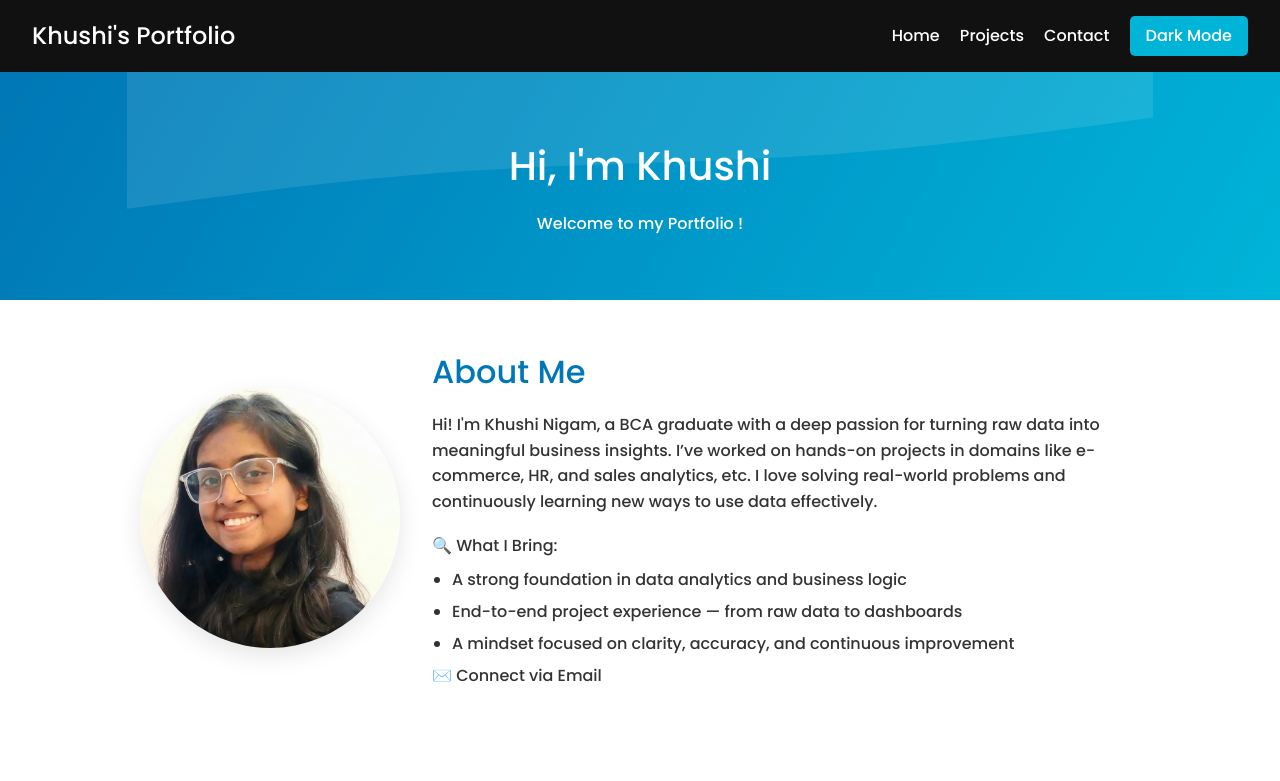
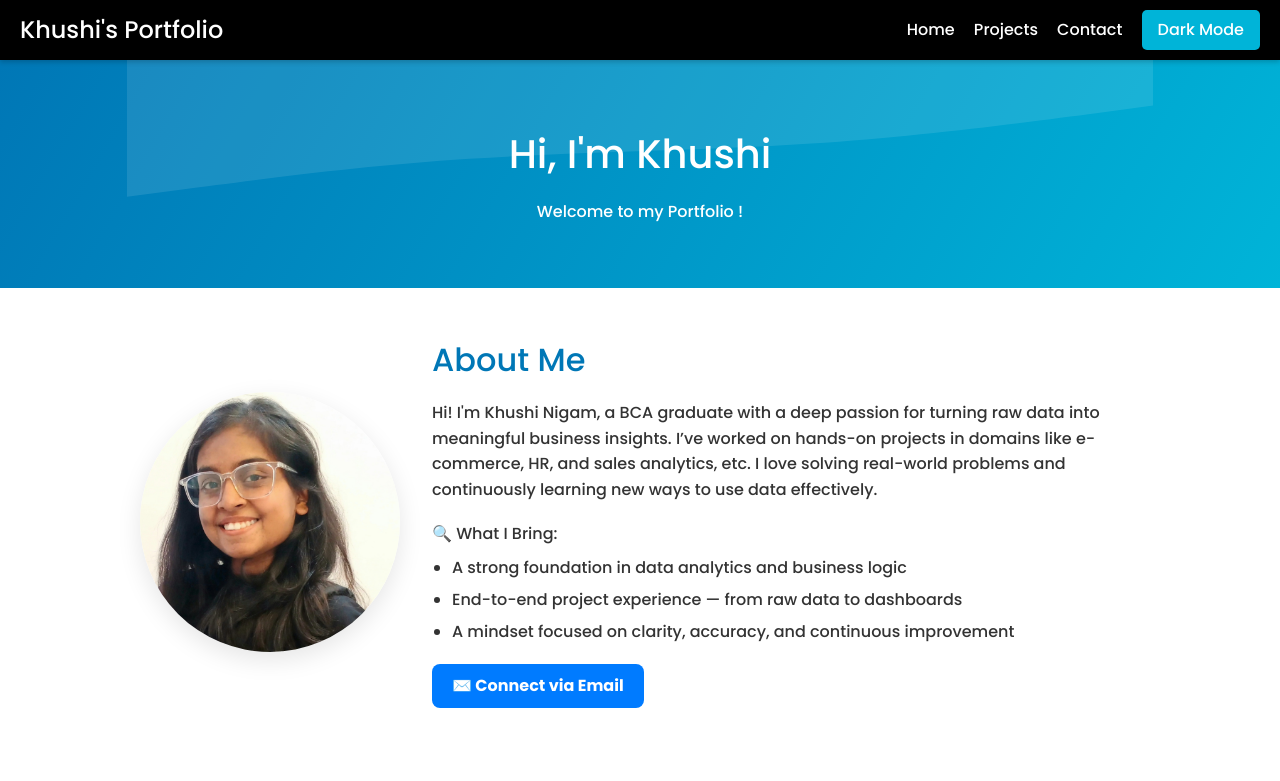
Before and after one commit to Khushi-Nigam/Khushi-Nigam-Portfolio, a plain HTML site: page index.html in a window 1280 px wide. Shown: the top 781 px of the page. Drawn offline with nearby package versions, Linux system fonts and the light colour scheme.

Commit message:
Update style.css

```diff
--- a/style.css
+++ b/style.css
@@ -1128,3 +1128,111 @@ body.dark-mode .skill-tag {
 body.dark-mode .cert-inline-link {
     color: #90e0ef;
 }
+
+        .about-buttons {
+            margin-top: 20px;
+            display: flex;
+            gap: 15px;
+            flex-wrap: wrap;
+        }
+
+        .btn {
+            display: inline-flex;
+            align-items: center;
+            gap: 8px;
+            padding: 10px 20px;
+            border-radius: 8px;
+            font-weight: 600;
+            text-decoration: none;
+            font-size: 16px;
+            transition: all 0.3s ease;
+        }
+
+
+
+        /* Blue Button */
+        .blue-btn {
+            background-color: #007bff;
+            color: white;
+        }
+
+        .blue-btn:hover {
+            background-color: #0056b3;
+        }
+
+        /* Responsive Design */
+        @media (max-width: 600px) {
+            .about-buttons {
+                flex-direction: column;
+            }
+
+            .btn {
+                width: 100%;
+                justify-content: center;
+            }
+        }
+
+        /* Dark Mode Support */
+        @media (prefers-color-scheme: dark) {
+            .pink-btn {
+                background-color: #ff66b3;
+            }
+
+            .pink-btn:hover {
+                background-color: #cc4d8c;
+            }
+
+            .blue-btn {
+                background-color: #339aff;
+            }
+
+            .blue-btn:hover {
+                background-color: #1a75d1;
+            }
+        }
+        header {
+  position: fixed;
+  top: 0;
+  left: 0;
+  width: 100%;
+  height: 60px; /* Adjust this height as per your design */
+  background-color: #000; /* or your preferred color */
+  z-index: 1000;
+  display: flex;
+  align-items: center;
+  justify-content: space-between;
+  padding: 0 20px;
+  box-shadow: 0 2px 5px rgba(0, 0, 0, 0.2);
+  color: white;
+}
+
+nav a, .toggle-btn {
+  color: white;
+  margin-left: 15px;
+  text-decoration: none;
+}
+
+/* Optional: fix hamburger and sidebar for mobile */
+.hamburger {
+  cursor: pointer;
+  font-size: 24px;
+  display: none; /* You can override for mobile */
+}
+
+/* Sidebar fix if needed */
+.sidebar {
+  position: fixed;
+  top: 60px; /* Same height as header */
+  left: 0;
+  background-color: #111;
+  width: 250px;
+  height: 100%;
+  display: none;
+  z-index: 999;
+}
+
+/* Push content below fixed header */
+body {
+  margin: 0;
+  padding-top: 60px; /* Same as header height */
+}
```
